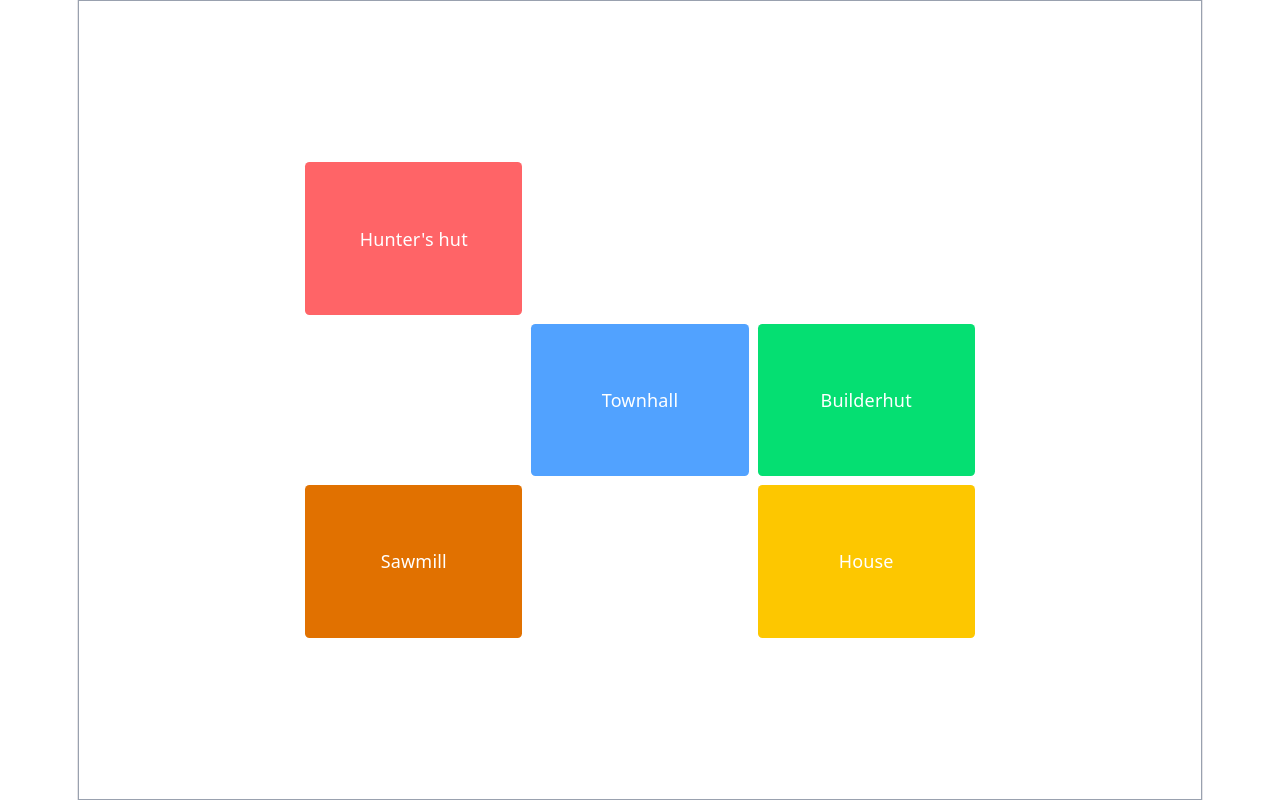
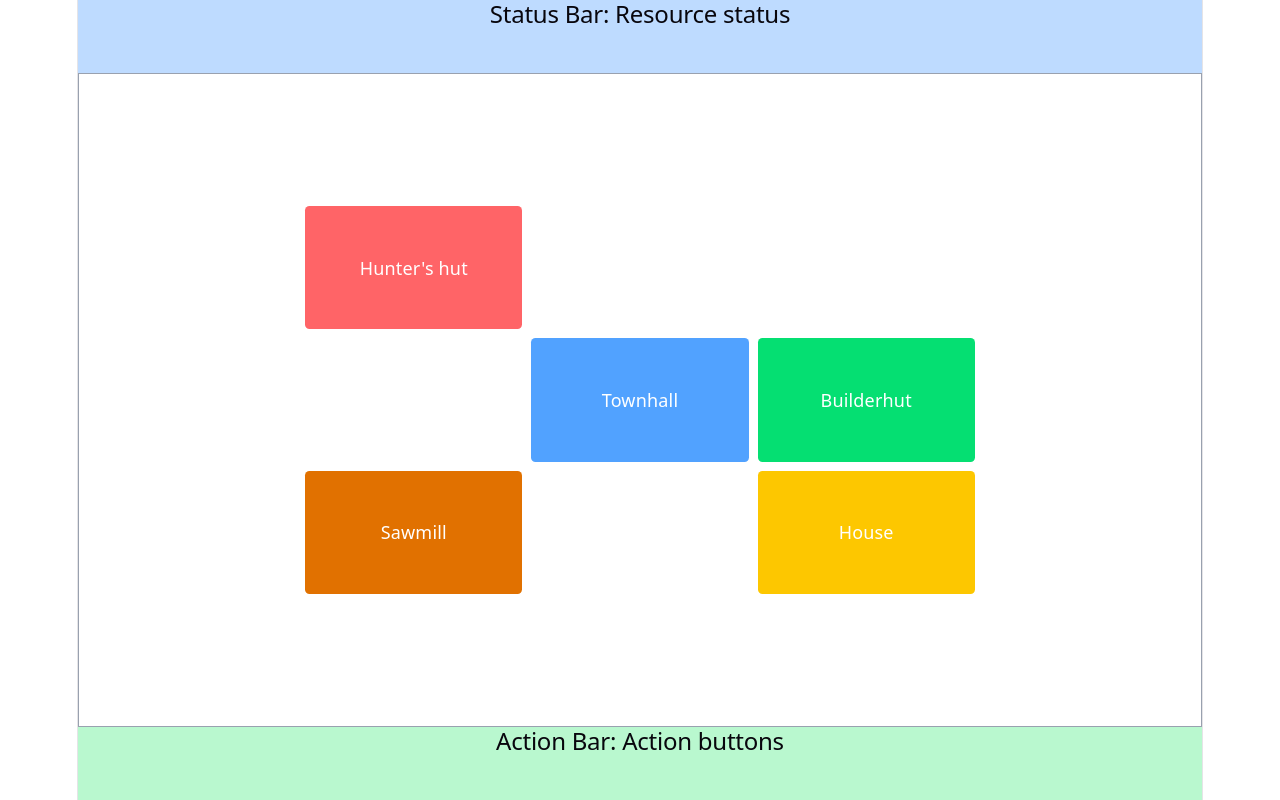
Before and after one commit to TanvirHasanAnik/colony-forge, a React (Vite) app: page / in a window 1280 px wide. Built offline with nearby package versions, Linux system fonts and the light colour scheme.

Commit message:
topbar & footer layout

```diff
--- a/src/App.tsx
+++ b/src/App.tsx
@@ -1,16 +1,17 @@
 import './App.css'
-
+import GameScreen from './components/game-screen/Page'
+import StatusBar from './components/layout/StatusBar'
+import ActionBar from './components/layout/ActionBar'
 function App() {
-
   return (
     <>
-      <div className='grid grid-cols-5 grid-rows-5 gap-2 border border-gray-400 h-full w-full items-center justify-center'>
-        <button className='col-start-3 row-start-3 text-white cursor-pointer bg-blue-400 hover:bg-blue-600 w-full h-full rounded'>Townhall</button>
-        <button className='col-start-4 row-start-4 text-white cursor-pointer bg-yellow-400 hover:bg-yellow-600 w-full h-full rounded'>House</button>
-        <button className='col-start-2 row-start-2 text-white cursor-pointer bg-red-400 hover:bg-red-600 w-full h-full rounded'>Hunter's hut</button>
-        <button className='col-start-2 row-start-4 text-white cursor-pointer bg-amber-600 hover:bg-amber-800 w-full h-full rounded'>Sawmill</button>
-        <button className='col-start-4 row-start-3 text-white cursor-pointer bg-green-400 hover:bg-green-600 w-full h-full rounded'>Builderhut</button>
-      </div>
+        <StatusBar/>
+        <main className='h-full w-full'>
+          <GameScreen/>
+        </main>
+        <footer className='bg-green-200 h-20'>
+          <ActionBar/>
+        </footer>
     </>
   )
 }
--- /dev/null
+++ b/src/components/game-screen/Page.tsx
@@ -0,0 +1,10 @@
+export default function GameScreen(){
+    return (
+      <div className='grid grid-cols-5 grid-rows-5 gap-2 border border-gray-400 h-full w-full items-center justify-center'>
+        <button className='col-start-3 row-start-3 text-white cursor-pointer bg-blue-400 hover:bg-blue-600 w-full h-full rounded'>Townhall</button>
+        <button className='col-start-4 row-start-4 text-white cursor-pointer bg-yellow-400 hover:bg-yellow-600 w-full h-full rounded'>House</button>
+        <button className='col-start-2 row-start-2 text-white cursor-pointer bg-red-400 hover:bg-red-600 w-full h-full rounded'>Hunter's hut</button>
+        <button className='col-start-2 row-start-4 text-white cursor-pointer bg-amber-600 hover:bg-amber-800 w-full h-full rounded'>Sawmill</button>
+        <button className='col-start-4 row-start-3 text-white cursor-pointer bg-green-400 hover:bg-green-600 w-full h-full rounded'>Builderhut</button>
+      </div>)
+}
--- /dev/null
+++ b/src/components/layout/ActionBar.tsx
@@ -0,0 +1,7 @@
+export default function ActionBar(){
+    return (
+        <>
+            <h2>Action Bar: Action buttons</h2>
+        </>
+    )
+}
--- /dev/null
+++ b/src/components/layout/StatusBar.tsx
@@ -0,0 +1,7 @@
+export default function StatusBar(){
+    return (
+        <div className="h-20 bg-blue-200">
+            <h2>Status Bar: Resource status</h2>
+        </div>
+    )
+}
```
